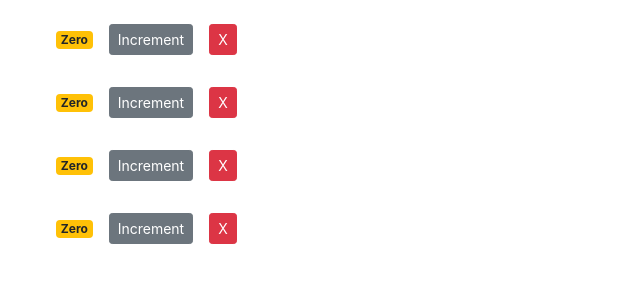
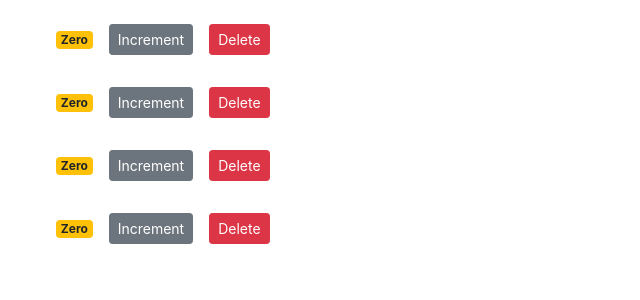
Before and after one commit to eljeh/react-counter-app, a React (Create React App) app: page / in a window 1280 px wide. Shown: the top 300 px of the page, without its empty margins (0-640 px from the left). Built offline with nearby package versions, Linux system fonts and the light colour scheme.

Commit message:
Updating the State

```diff
--- a/src/components/counter.jsx
+++ b/src/components/counter.jsx
@@ -2,13 +2,12 @@
 
 class Counter extends Component {
   state = {
-    value: this.props.value
+    value: this.props.counter.value
   };
 
   handleIncrement = () => {
     this.setState({ value: this.state.value + 1 });
   };
-
 
   render() {
     return (
@@ -20,7 +19,12 @@
         >
           Increment
         </button>
-        <button onClick={this.props.onDelete} className="btn btn-danger btn-sm m-2">X</button>
+        <button
+          onClick={() => this.props.onDelete(this.props.counter.id)}
+          className="btn btn-danger btn-sm m-2"
+        >
+        Delete
+        </button>
       </div>
     );
   }
--- a/src/components/counters.jsx
+++ b/src/components/counters.jsx
@@ -10,15 +10,19 @@
 			{ id: 4, value: 0 },
 		]
 	}
-
-	handleDelete = () => {
-		console.log('Event Handle Called');
+	handleDelete = counterId => {
+		const counters = this.state.counters.filter(c => c.id !== counterId);
+		this.setState({counters});
 	}
 	render() {
 		return (
 			<div className="mt-3 mx-5">
 				{this.state.counters.map(counter => (
-					<Counter key={counter.id} onDelete={this.handleDelete} value={counter.value} id={counter.id} />
+					<Counter
+						key={counter.id}
+						onDelete={this.handleDelete}
+						counter={counter}
+					/>
 				))}
 			</div>
 		);
```
